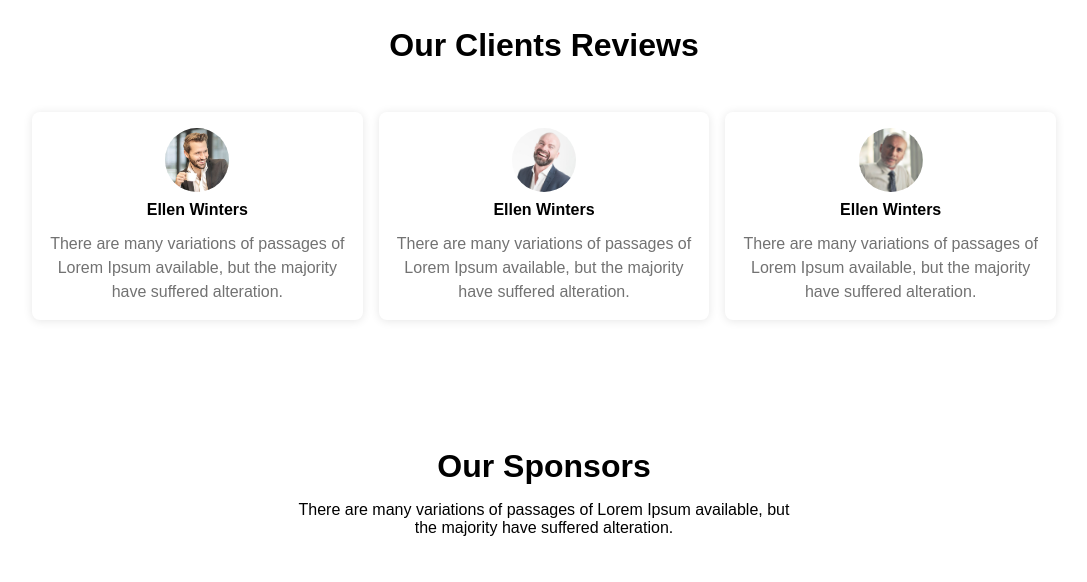
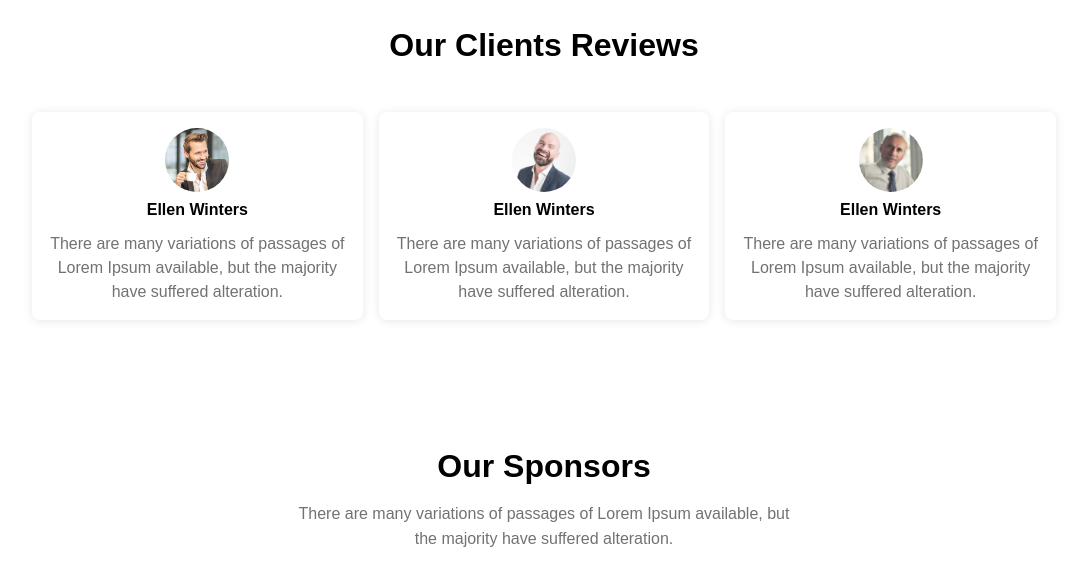
Before and after one commit to apufouzder/responsive-architects-website, a plain HTML site: page index.html in a window 1280 px wide. Shown: the part 3043-3625 px from the top of the page, without its empty margins (96-1183 px from the left). Drawn offline with Linux system fonts and the light colour scheme.

Commit message:
added css style

```diff
--- a/css/style.css
+++ b/css/style.css
@@ -265,6 +265,9 @@ section {
 .sponsors-section p {
     margin-bottom: 3rem;
     text-align: center;
+    font-size: 1rem;
+    color: #727272;
+    line-height: 1.6rem;
 }
 
 .sponsors-section .sponsors {
```
